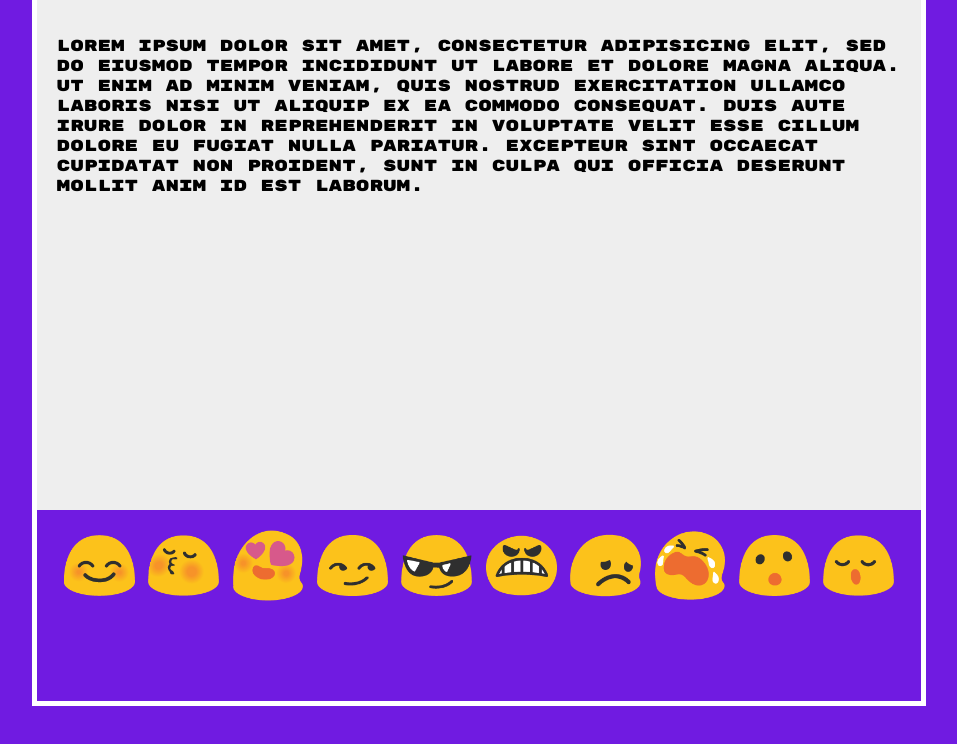
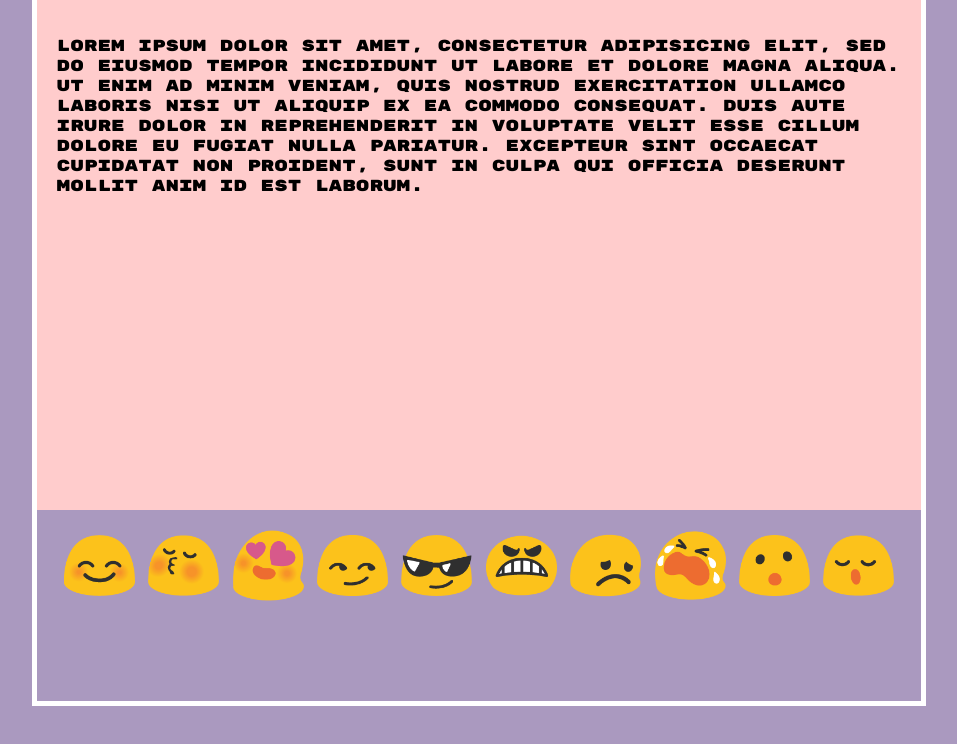
Before and after one commit to ajb871/webdev-interactiveapp, a plain HTML site: page index.html in a window 1280 px wide. Shown: the part 96-840 px from the top of the page, without its empty margins (161-1118 px from the left). Drawn offline with nearby package versions, Linux system fonts and the light colour scheme.

Commit message:
Add files via upload

```diff
--- a/index.html
+++ b/index.html
@@ -3,9 +3,10 @@
 		<title>Emoticon App</title>
 		<!--source of emoji images: http://kawaiidarkcore.deviantart.com/art/All-Emojis-Google-PNG-524290682 -->
 	<link href="https://fonts.googleapis.com/css?family=Rubik+Mono+One" rel="stylesheet">
+	<link rel="stylesheet" type="text/css" href="pulse.css">
 		<style>
 			body {
-				background-color: #701BE1;
+				background-color: #AA99BF;
 			}
 			#container {
 				border: 5px solid white;
@@ -18,7 +19,7 @@
 				height: 60%;
 				overflow-y: scroll;
 				padding: 20px;
-				background-color: #eee;
+				background-color: #FFCCCC;
 			}
 			#emoji-list {
 				margin-top: 20px;
@@ -28,6 +29,7 @@
 			#emoji-list img{
 				width: 8%;
 			}
+
 		</style>
 	</head>
 	<body>
@@ -45,16 +47,16 @@
 	</div>
 
 	<div id="emoji-list">
-	<img class="emoji" src="emojis/happy.png">
-	<img class="emoji" src="emojis/kiss.png">
-	<img class="emoji" src="emojis/heart_eyes.png">
-	<img class="emoji" src="emojis/smirk.png">
-	<img class="emoji" src="emojis/sunglasses.png">
-	<img class="emoji" src="emojis/angry.png">
-	<img class="emoji" src="emojis/sad.png">
-	<img class="emoji" src="emojis/crying.png">
-	<img class="emoji" src="emojis/confused.png">
-	<img class="emoji" src="emojis/tired.png">
+	<img class="emoji hvr-pulse" src="emojis/happy.png">
+	<img class="emoji hvr-pulse" src="emojis/kiss.png">
+	<img class="emoji hvr-pulse" src="emojis/heart_eyes.png">
+	<img class="emoji hvr-pulse" src="emojis/smirk.png">
+	<img class="emoji hvr-pulse" src="emojis/sunglasses.png">
+	<img class="emoji hvr-pulse" src="emojis/angry.png">
+	<img class="emoji hvr-pulse" src="emojis/sad.png">
+	<img class="emoji hvr-pulse" src="emojis/crying.png">
+	<img class="emoji hvr-pulse" src="emojis/confused.png">
+	<img class="emoji hvr-pulse" src="emojis/tired.png">
 	</div>
 
 
--- /dev/null
+++ b/pulse.css
@@ -0,0 +1,39 @@
+/* Pulse */
+
+@-webkit-keyframes hvr-pulse {
+  25% {
+    -webkit-transform: scale(1.1);
+    transform: scale(1.1);
+  }
+  75% {
+    -webkit-transform: scale(0.9);
+    transform: scale(0.9);
+  }
+}
+@keyframes hvr-pulse {
+  25% {
+    -webkit-transform: scale(1.1);
+    transform: scale(1.1);
+  }
+  75% {
+    -webkit-transform: scale(0.9);
+    transform: scale(0.9);
+  }
+}
+.hvr-pulse {
+  display: inline-block;
+  vertical-align: middle;
+  -webkit-transform: perspective(1px) translateZ(0);
+  transform: perspective(1px) translateZ(0);
+  box-shadow: 0 0 1px transparent;
+}
+.hvr-pulse:hover, .hvr-pulse:focus, .hvr-pulse:active {
+  -webkit-animation-name: hvr-pulse;
+  animation-name: hvr-pulse;
+  -webkit-animation-duration: 1s;
+  animation-duration: 1s;
+  -webkit-animation-timing-function: linear;
+  animation-timing-function: linear;
+  -webkit-animation-iteration-count: infinite;
+  animation-iteration-count: infinite;
+}
```
